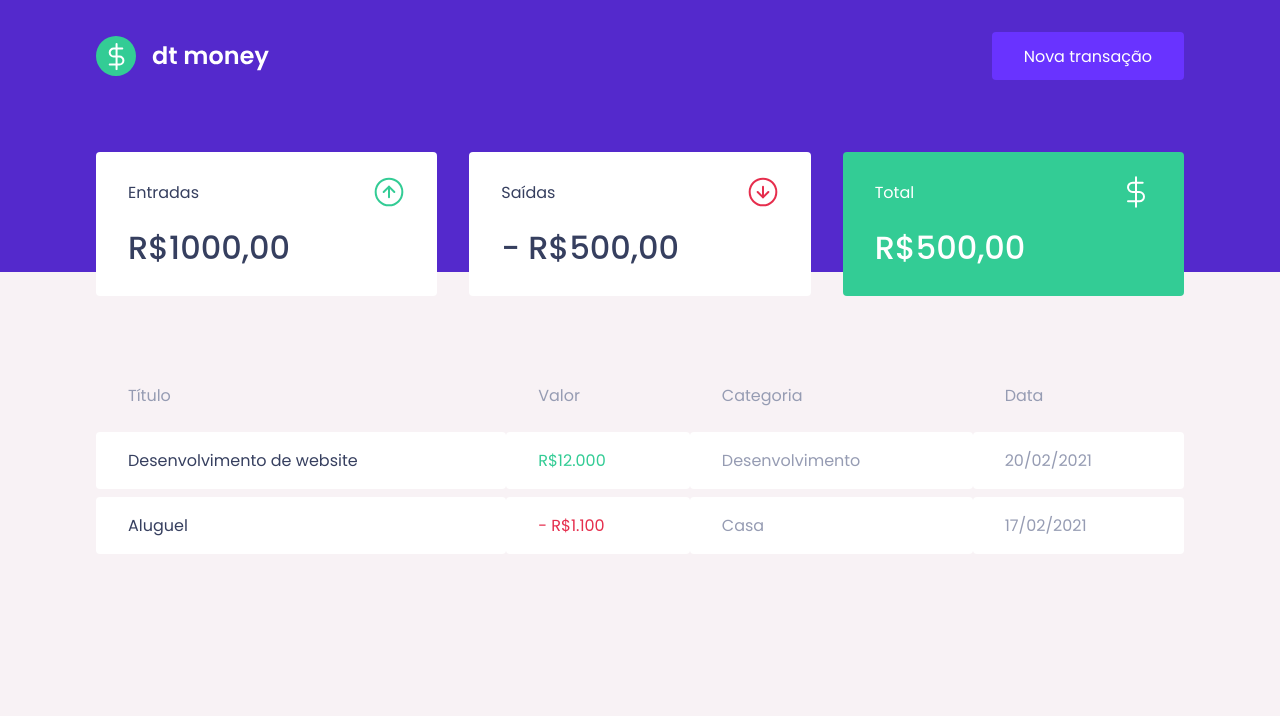
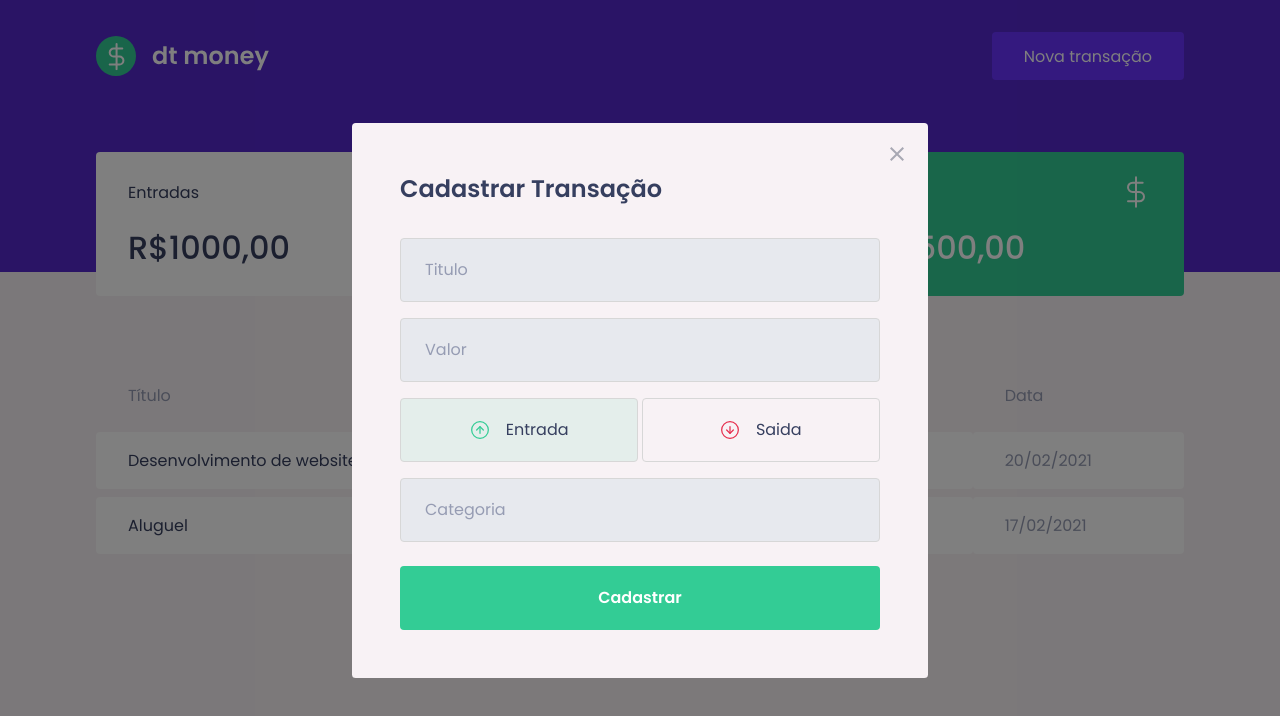
Before and after one commit to Adilson2902/project-1-trilha-ignite-react, a React (Create React App) app: page / in a window 1280 px wide. Both pictures are taken after a click on the button "Nova transação". Shown: the top 716 px of the page. Built offline with nearby package versions, Linux system fonts and the light colour scheme; no server answers; what miragejs would draw is missing.

Commit message:
Modal Completo

```diff
--- a/package.json
+++ b/package.json
@@ -5,8 +5,10 @@
   "dependencies": {
     "axios": "^0.27.2",
     "miragejs": "^0.1.43",
+    "polished": "^4.2.2",
     "react": "^18.1.0",
     "react-dom": "^18.1.0",
+    "react-modal": "^3.15.1",
     "react-scripts": "5.0.1",
     "styled-components": "^5.3.5",
     "web-vitals": "^2.1.4"
@@ -19,6 +21,7 @@
     "@types/node": "^16.11.33",
     "@types/react": "^18.0.9",
     "@types/react-dom": "^18.0.3",
+    "@types/react-modal": "^3.13.1",
     "@types/styled-components": "^5.1.25",
     "typescript": "^4.6.4"
   },
--- a/src/App.tsx
+++ b/src/App.tsx
@@ -1,13 +1,29 @@
+import { useState } from 'react';
+import Modal from 'react-modal'
 import { Dashboard } from "./components/Dashboard";
 import { Header } from "./components/Header";
+import NewTransactionModal from './components/NewTransactionModal';
 import { GlobalStyle } from "./styles/global";
 
+Modal.setAppElement('#root');
+
 export function App() {
+  const [isNewTransactionModalOpen, setIsNewTransactionModalOpen] = useState(false);
+
+  const handleOpenNewTransactionModal = () => {
+      setIsNewTransactionModalOpen(true);
+  }
+
+  const handleCloseNewTransactionModal = () => {
+      setIsNewTransactionModalOpen(false);
+  }
+
   return (
     <>
     <GlobalStyle />
-    <Header />
+    <Header onOpenNewTransactionModal={handleOpenNewTransactionModal}/>
     <Dashboard />
+    <NewTransactionModal isOpen={isNewTransactionModalOpen} onRequestClose={handleCloseNewTransactionModal}/>
     </>
   );
 }
--- a/src/components/Header/index.tsx
+++ b/src/components/Header/index.tsx
@@ -1,12 +1,17 @@
-import logoImg from '../../assets/logo.svg'
-import { Container, Content } from './styles'
+import logoImg from '../../assets/logo.svg';
+import { Container, Content } from './styles';
 
-export const Header: React.FC =  () => {
+interface HeaderProps {
+    onOpenNewTransactionModal: () => void;
+}
+
+export const Header: React.FC<HeaderProps> =  ({ onOpenNewTransactionModal }) => {
+
     return (
         <Container>
             <Content>
                 <img src={logoImg} alt="dt money"/>
-            <button type="button">
+                <button type="button" onClick={onOpenNewTransactionModal}>
                     Nova transação
                 </button>
             </Content>
--- /dev/null
+++ b/src/components/NewTransactionModal/index.tsx
@@ -0,0 +1,74 @@
+import React, { useState } from 'react';
+import closeImg from '../../assets/x.svg';
+import incomeImg from '../../assets/entradas.svg';
+import outcomImg from '../../assets/saidas.svg';
+import Modal from 'react-modal';
+import { Container, Radiobox, TransactionTypeContainer } from './styles';
+
+interface PropsModalNewTransaction {
+    isOpen:boolean;
+    onRequestClose: () => void;
+}
+
+
+const NewTransactionModal: React.FC<PropsModalNewTransaction> = ({ isOpen, onRequestClose }) => {
+  const [type, setType] = useState('deposit');
+
+
+  return <Modal isOpen={isOpen}
+                onRequestClose={onRequestClose}
+                overlayClassName="react-modal-overlay"
+                className="react-modal-content"
+            >
+                <button
+                    type="button"
+                    onClick={onRequestClose}
+                    className="react-modal-close"
+                >
+                    <img src={closeImg} alt="close"/>
+                </button>
+            <Container>
+                <h2>Cadastrar Transação</h2>
+                <input
+                    placeholder="Titulo"
+                />
+
+                <input
+                    type="number"
+                    placeholder="Valor"
+                />
+
+                <TransactionTypeContainer>
+                    <Radiobox type="button"
+                            onClick={() => setType('deposit')}
+                            isActive={type === 'deposit'}
+                            activeColor="green"
+                        >
+                        <img src={incomeImg} alt="entrada"/>
+                        <span>Entrada</span>
+                    </Radiobox>
+
+                    <Radiobox
+                        type="button"
+                        onClick={() => setType('withdraw')}
+                        isActive={type === 'withdraw'}
+                        activeColor="red"
+                    >
+                        <img src={outcomImg} alt="saida"/>
+                        <span>Saida</span>
+                    </Radiobox>
+                </TransactionTypeContainer>
+
+                <input
+                    placeholder="Categoria"
+                />
+
+                <button type="submit">
+                    Cadastrar
+                </button>
+
+            </Container>
+        </Modal>;
+}
+
+export default NewTransactionModal;
--- /dev/null
+++ b/src/components/NewTransactionModal/styles.ts
@@ -0,0 +1,101 @@
+import styled from 'styled-components';
+import { darken, transparentize }  from 'polished';
+
+export const Container = styled.form`
+  h2 {
+     color: var(--text-title);
+     font-size: 1.5rem;
+     margin-bottom: 2rem;
+  }
+
+  input {
+    width: 100%;
+    padding: 0 1.5rem;
+    height: 4rem;
+    border-radius: 0.25rem;
+
+    border: 1px solid #d7d7d7;
+    background:  #e7e9ee;
+
+    font-weight: 400;
+    font-size:  1rem;
+
+    &::placeholder {
+        color: var(--text-body);
+    }
+
+    & + input {
+        margin-top: 1rem;
+    }
+
+  }
+
+  button[type="submit"]{
+        width: 100%;
+        padding: 0 1.5rem;
+        height: 4rem;
+        background: var(--green);
+        color: #fff;
+        border-radius: 0.25rem;
+        border: 0;
+        font-size: 1rem;
+        margin-top: 1.5rem;
+        font-weight: 600;
+
+        transition: filter 0.2s;
+
+        &:hover {
+            filter: brightness(0.9);
+        }
+    }
+`;
+
+
+export const TransactionTypeContainer = styled.div `
+  margin: 1rem 0;
+  display: grid;
+  grid-template-columns: 1fr 1fr;
+  gap: 0.2rem;
+`;
+
+interface RadioboxProps{
+    isActive: boolean;
+    activeColor: 'green' | 'red';
+}
+
+const colors = {
+    green: '#33cc95',
+    red: '#e52e4d',
+};
+
+export const Radiobox = styled.button<RadioboxProps>`
+      height: 4rem;
+      border: 1px solid #d7d7d7;
+      border-radius: 0.25rem;
+
+      background: ${(props) => props.isActive ?
+      transparentize(0.9,colors[props.activeColor]) :
+      'transparent'};
+
+      display: flex;
+      align-items: center;
+      justify-content: center;
+
+      transition: border-color 0.2s;
+
+      &:hover {
+          border-color: ${darken(0.1, '#d7d7d7')};
+      }
+
+      img {
+          width: 20px;
+          height: 20px;
+      }
+
+      span {
+          display: inline-block;
+          margin-left: 1rem;
+          font-size: 1rem;
+          color: var(--text-title);
+      }
+`;
--- a/src/styles/global.ts
+++ b/src/styles/global.ts
@@ -52,4 +52,39 @@ export const GlobalStyle = createGlobalStyle`
       opacity: 0.6;
       cursor: not-allowed;
    }
+
+   .react-modal-overlay{
+      background: rgba(0,0,0,0.5);
+      position: fixed;
+      top: 0;
+      bottom: 0;
+      left: 0;
+      right: 0;
+      display: flex;
+      align-items: center;
+      justify-content: center;
+   }
+
+   .react-modal-content{
+       width: 100%;
+       max-width: 576px;
+       background: var(--background);
+       padding: 3rem;
+       position: relative;
+       border-radius: 0.24rem;
+    }
+
+    .react-modal-close {
+        position: absolute;
+        right: 1.5rem;
+        top: 1.5rem;
+        border: 0;
+        background: transparent;
+
+        transition: filter 0.2s;
+
+        &:hover{
+            filter: brightness(0.8);
+        }
+    }
 `;
```
Also changed, not shown: 1 other file (tests, documents, lock files or other folders). Lines whose indentation alone changed are shown as unchanged.
